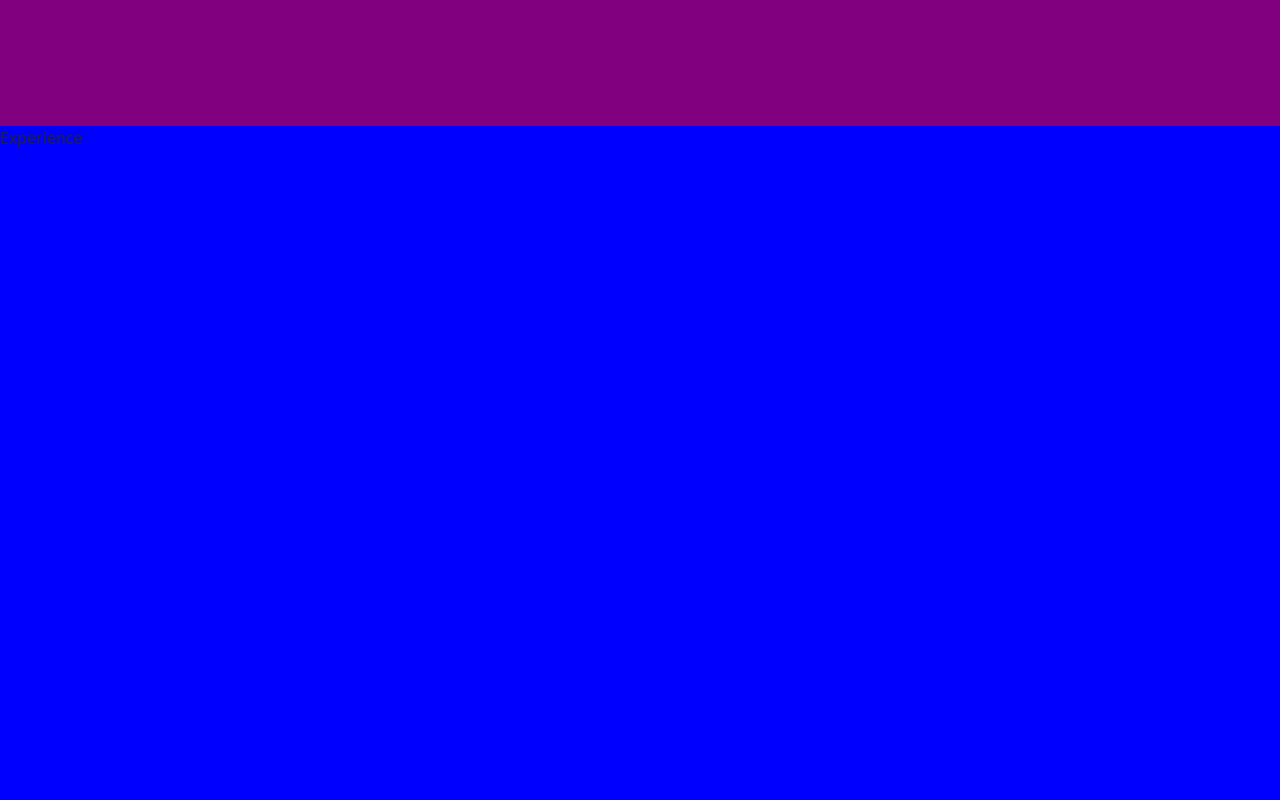
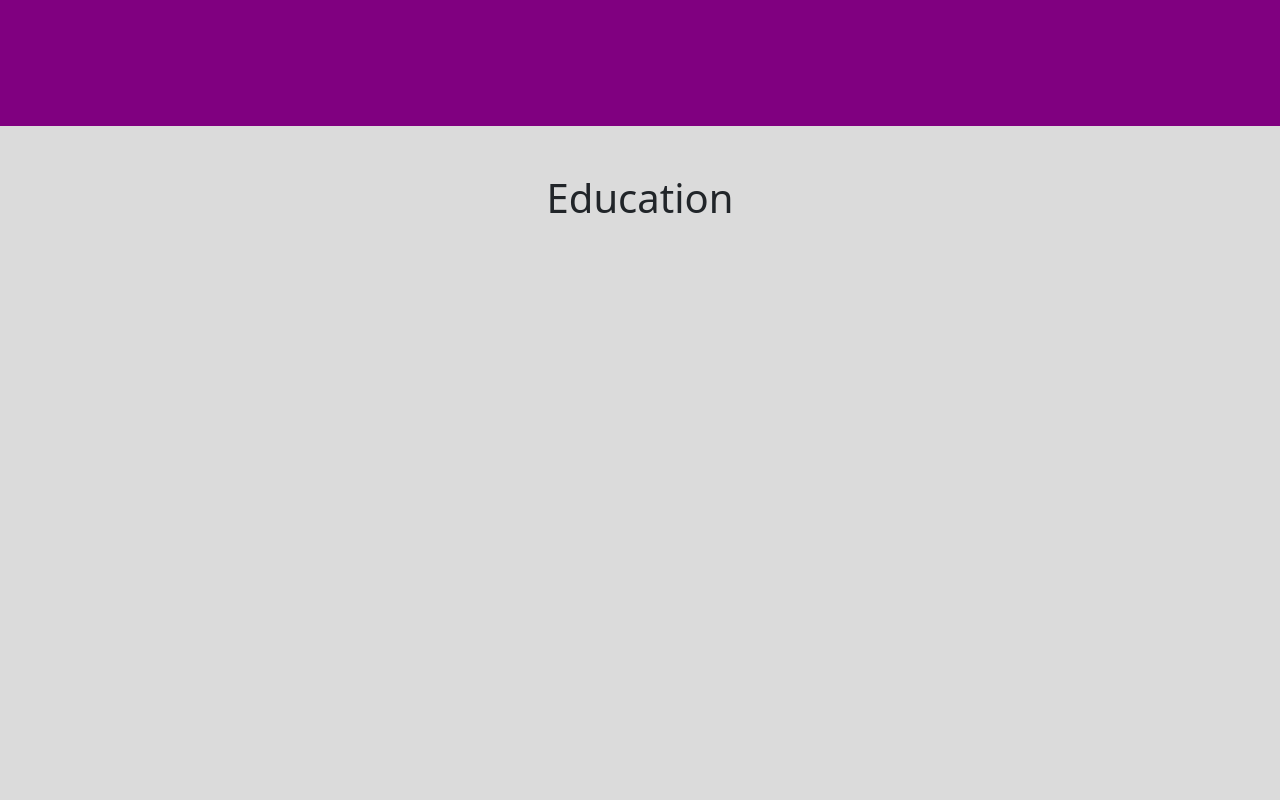
Before and after one commit to Mikadifo/Mikadifo.github.io, a React (Create React App) app: page / in a window 1280 px wide. Shown: the part 2340-3140 px from the top of the page. Built offline with nearby package versions, Linux system fonts and the light colour scheme.

Commit message:
[add] experience layout

```diff
--- a/src/components/footer/Footer.js
+++ b/src/components/footer/Footer.js
@@ -26,7 +26,7 @@ const Footer = () => {
                         </a>
                         <a
                             className="btn btn-link btn-floating btn-lg text-dark m-1"
-                            href="https://www.linkedin.com/in/mikadifo/"
+                            href="https://www.linkedin.com/in/mikadifo"
                             role="button"
                             data-mdb-ripple-color="dark"
                             target="_blank"
--- a/src/views/experience/Experience.css
+++ b/src/views/experience/Experience.css
@@ -1,5 +1,5 @@
 #experience {
   width: 100vw;
   height: 100vh;
-  background-color: blue;
+  background-color: var(--color-gray);
 }
--- a/src/views/experience/Experience.js
+++ b/src/views/experience/Experience.js
@@ -4,7 +4,10 @@ import './Experience.css';
 const Experience = () => {
     return (
         <>
-            <div id="experience">Experience</div>
+            <div id="experience">
+                {/*TODO: USE V STACK*/}
+                <h1 className="text-center pt-5">Education</h1>
+            </div>
             <Footer />
         </>
     );
```
